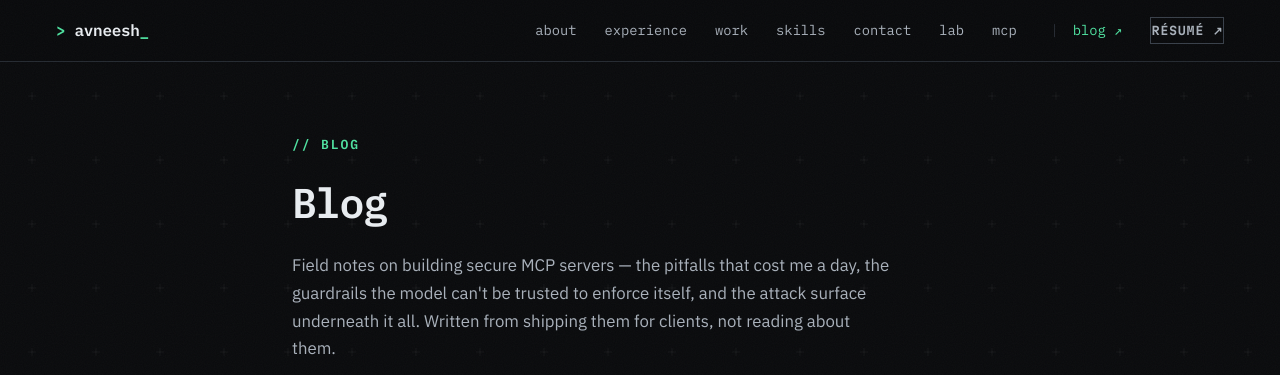
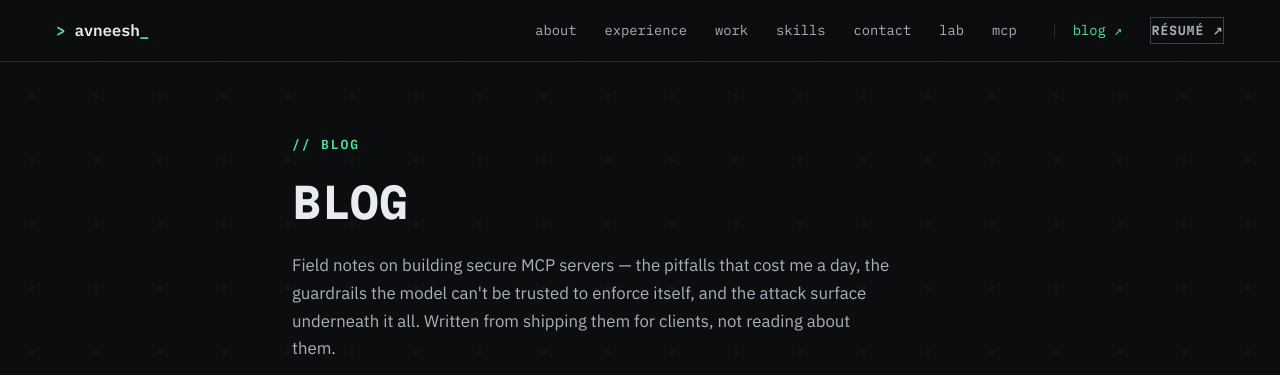
Before and after one commit to agileAlligator/Portfolio-Page, a Jekyll site: the page built from blog.html, in a window 1280 px wide. Shown: the top 375 px of the page. Built offline with Jekyll 4.4.1, drawn with Linux system fonts in a browser that asks for light colours.

Commit message:
Redesign: blog titles to display voice + seinfeld <main> landmark
- blog index title → Martian uppercase; post titles → Martian
  sentence-case (readable for long headlines).
- seinfeld: wrap the content in <main> (clears landmark-one-main +
  region); keeps its own Seinfeld red/black identity — that's the joke.

Verified: seinfeld axe-clean, blog clean (its lone flag is a
test-render artifact — Liquid-stripped empty post-title links).

Co-Authored-By: Claude Opus 4.8 <noreply@anthropic.com>
Claude-Session: https://claude.ai/code/session_01BU5ByKS38spu23Av3PhyTm

```diff
--- a/assets/blog.css
+++ b/assets/blog.css
@@ -17,10 +17,11 @@
 	margin-bottom: 0.75rem;
 }
 .blog-title {
-	font-family: var(--mono);
-	font-weight: 600;
-	font-size: clamp(1.8rem, 5vw, 2.6rem);
-	letter-spacing: -0.03em;
+	font-family: var(--disp);
+	font-weight: 700;
+	font-size: clamp(1.8rem, 4.5vw, 2.6rem);
+	text-transform: uppercase;
+	letter-spacing: -0.005em;
 	margin-bottom: 1rem;
 }
 .blog-intro {
@@ -83,11 +84,11 @@
 .post-kicker a { font-family: var(--mono); font-size: 0.82rem; color: var(--acc); }
 .post-kicker a:hover { text-decoration: underline; }
 .post-title {
-	font-family: var(--mono);
+	font-family: var(--disp);
 	font-weight: 700;
-	font-size: clamp(1.7rem, 4.5vw, 2.5rem);
-	line-height: 1.15;
-	letter-spacing: -0.03em;
+	font-size: clamp(1.6rem, 4vw, 2.3rem);
+	line-height: 1.18;
+	letter-spacing: -0.01em;
 	margin-bottom: 0.9rem;
 }
 .post-subtitle {
--- a/seinfeld-rolodex.html
+++ b/seinfeld-rolodex.html
@@ -385,6 +385,7 @@
 </head>
 <body>
     <canvas id="rain" aria-hidden="true"></canvas>
+    <main>
     <div class="wordmark">
         <h1>Seinfeld</h1>
         <p>Excuse Rolodex</p>
@@ -422,6 +423,7 @@
     <p class="hint">
         <kbd>←</kbd> <kbd>→</kbd> switch days · <kbd>space</kbd> new excuse · <kbd>S</kbd> spin
     </p>
+    </main>
 
     <footer>
         a fan-made trifle, not affiliated with anybody · <a href="/">back to avneeshk.me</a>
```
